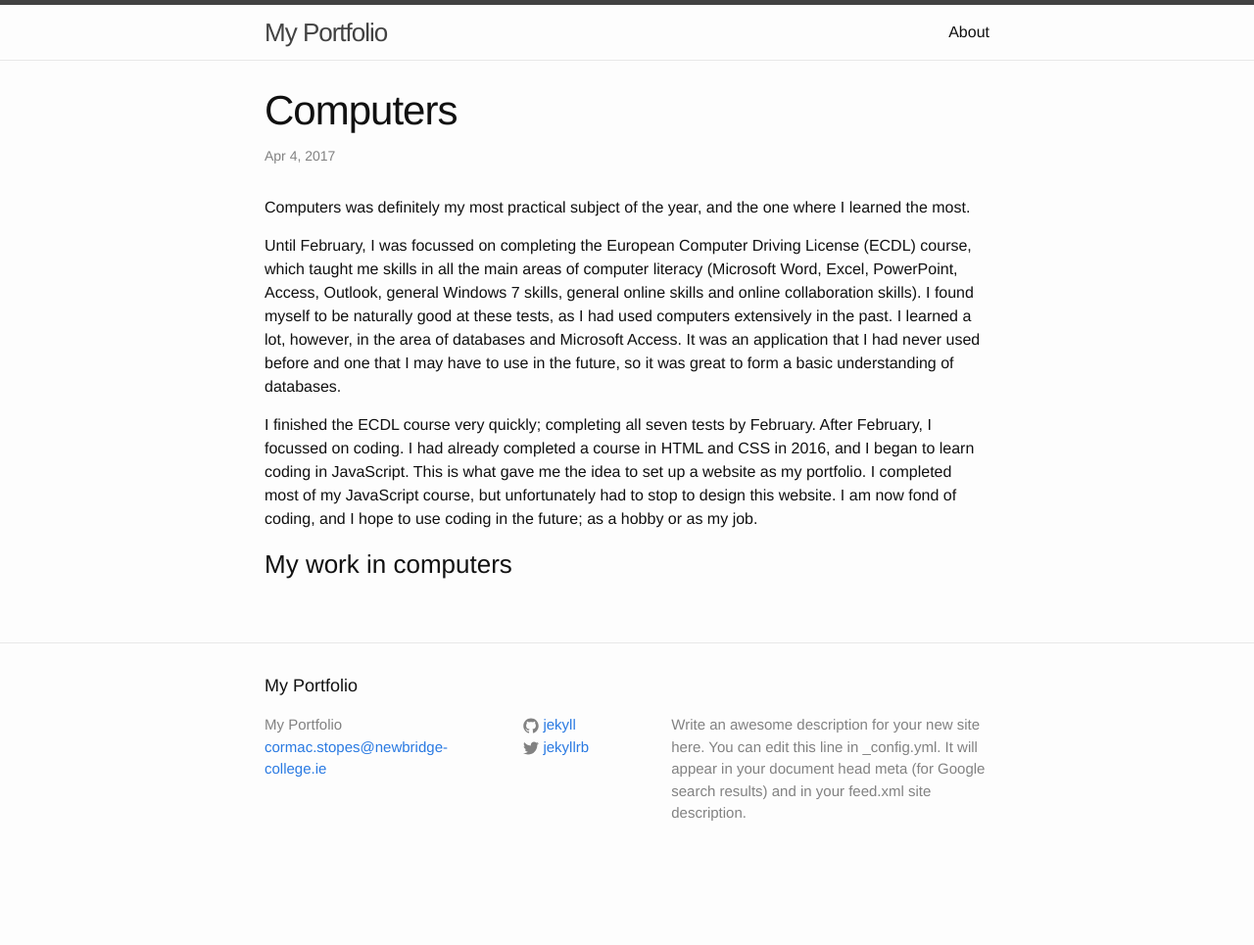
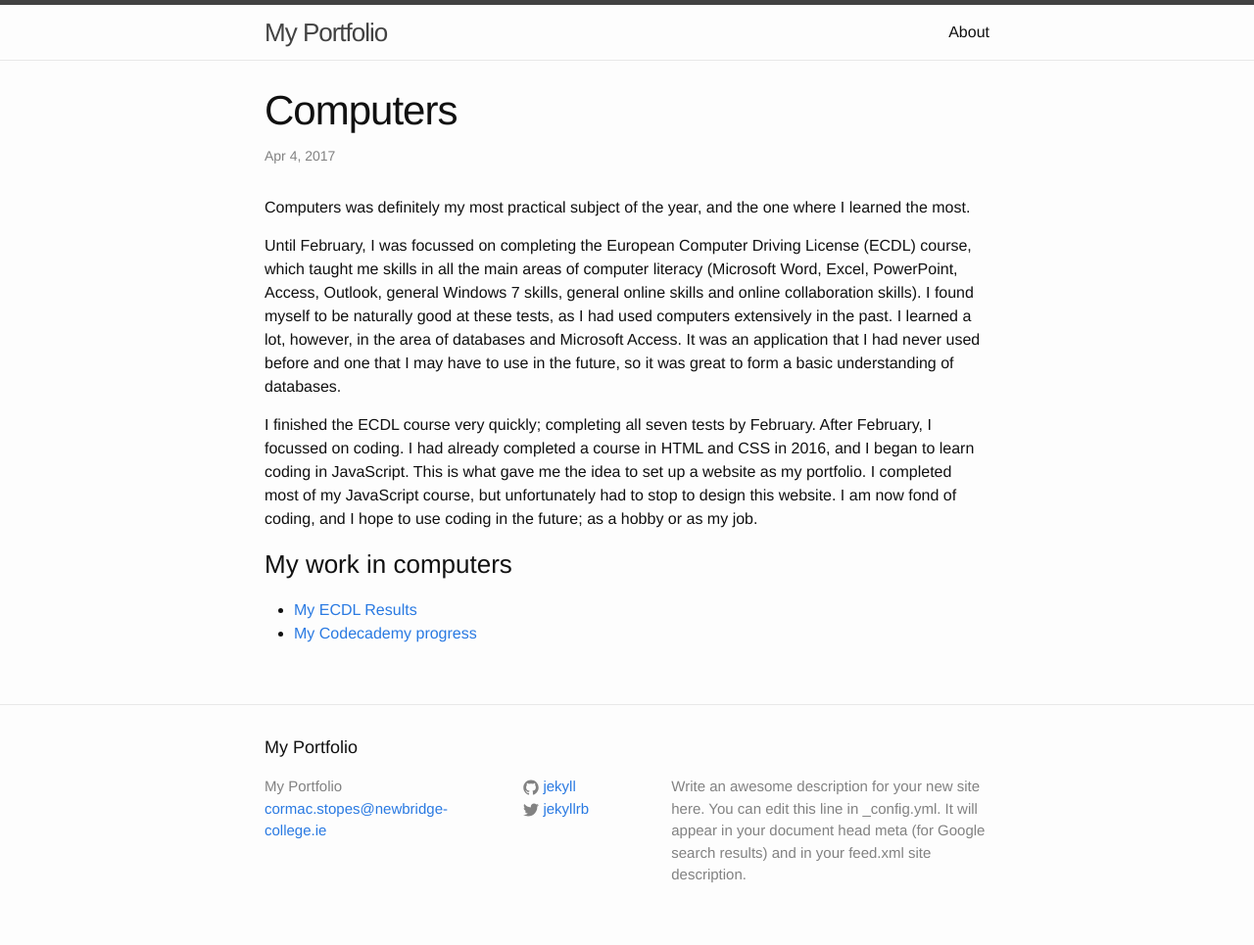
Before and after one commit to cstopes/cstopes.github.io, a Jekyll site: the page built from _posts/2017-04-04-computers.markdown, in a window 1280 px wide. Shown: the whole page at 98% size. Built offline with Jekyll 4.4.1, drawn with Linux system fonts in a browser that asks for light colours; before the commit the page ends 902 px from its top, so only the background shows below that.

Commit message:
Update 2017-04-04-computers.markdown

```diff
--- a/_posts/2017-04-04-computers.markdown
+++ b/_posts/2017-04-04-computers.markdown
@@ -9,5 +9,9 @@ date:   2017-04-04 11:20:00 +0000
     <p>Until February, I was focussed on completing the European Computer Driving License (ECDL) course, which taught me skills in all the main areas of computer literacy (Microsoft Word, Excel, PowerPoint, Access, Outlook, general Windows 7 skills, general online skills and online collaboration skills). I found myself to be naturally good at these tests, as I had used computers extensively in the past. I learned a lot, however, in the area of databases and Microsoft Access. It was an application that I had never used before and one that I may have to use in the future, so it was great to form a basic understanding of databases.</p>
     <p>I finished the ECDL course very quickly; completing all seven tests by February. After February, I focussed on coding. I had already completed a course in HTML and CSS in 2016, and I began to learn coding in JavaScript. This is what gave me the idea to set up a website as my portfolio. I completed most of my JavaScript course, but unfortunately had to stop to design this website. I am now fond of coding, and I hope to use coding in the future; as a hobby or as my job.</p>
     <h3>My work in computers</h3>
+      <ul>
+        <li><a href = "/ECDL_results" target="_blank">My ECDL Results</a></li>
+        <li><a href = "/codingprogress" target="_blank">My Codecademy progress</a></li>
+      </ul>
   </body>
 </html>
```
